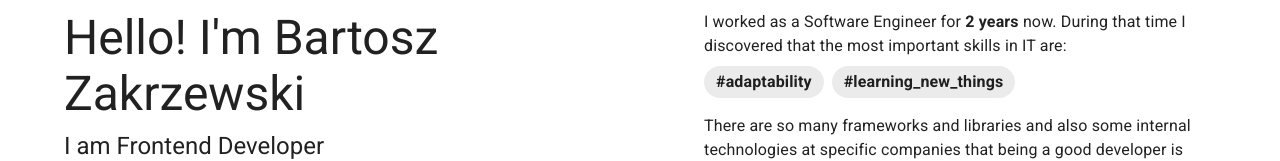
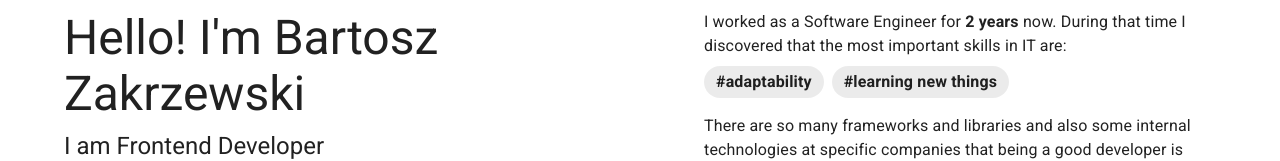
Before and after one commit to zakrzewskib/portfolio, a React (Vite) app: page / in a window 1280 px wide. Shown: the part 207-368 px from the top of the page. Built offline with nearby package versions, Linux system fonts and the light colour scheme.

Commit message:
docs: Fix text

```diff
--- a/src/pages/MainPage.tsx
+++ b/src/pages/MainPage.tsx
@@ -38,7 +38,7 @@ export const MainPage = () => {
           </Typography>
           <Box sx={{ display: 'flex', flexWrap: 'true', alignItems: 'center', gap: 1, mb: 2, mt: 1 }}>
             <Skill>#adaptability</Skill>
-            <Skill>#learning_new_things</Skill>
+            <Skill>#learning new things</Skill>
           </Box>
           <Typography variant='body1'>
             There are so many frameworks and libraries and also some internal technologies at specific companies that
```
